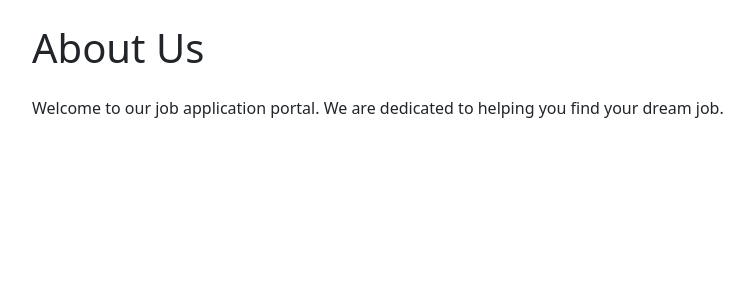
After one commit to siphiwemsibi/form_django-app, a Django app: page /about/ in a window 1280 px wide. The commit adds this page. Shown: the top 300 px of the page, without its empty margins (50-803 px from the left). Run offline with Django 5.2, Linux system fonts and the light colour scheme.

Commit message:
created a base html template. Added a about page

```diff
--- /dev/null
+++ b/job_application/templates/about.html
@@ -0,0 +1,8 @@
+{% extends "base.html" %}
+
+{% block content %}
+
+<h1 class="mt-4 mb-4">About Us</h1>
+<p>Welcome to our job application portal. We are dedicated to helping you find your dream job.</p>
+
+{% endblock %}
--- /dev/null
+++ b/job_application/templates/base.html
@@ -0,0 +1,17 @@
+<!DOCTYPE html>
+<html lang="en">
+<head>
+    <meta charset="UTF-8">
+    <meta name="viewport" content="width=device-width, initial-scale=1", shrink-to-fit=no>
+    <link rel="stylesheet" href="https://cdn.jsdelivr.net/npm/bootstrap@5.1.3/dist/css/bootstrap.min.css">
+    <title>Index</title>
+</head>
+<body>
+    <div class="container">
+    {% block content %}
+    {% endblock %}
+    </div>
+    <script src="https://code.jquery.com/jquery-3.6.0.min.js"></script>
+    <script src="https://cdn.jsdelivr.net/npm/bootstrap@5.1.3/dist/js/bootstrap.min.js"></script>
+</body>
+</html>
--- a/job_application/urls.py
+++ b/job_application/urls.py
@@ -3,4 +3,5 @@ from . import views
 
 urlpatterns = [
     path('', views.index, name='index'),
+    path('about/', views.about, name='about'),
 ]
--- a/job_application/views.py
+++ b/job_application/views.py
@@ -40,3 +40,7 @@ def index(request):
             messages.success(request, 'Your application has been submitted successfully.')
 
     return render(request, 'index.html')
+
+
+def about(request):
+    return render(request, 'about.html')
```
Also changed, not shown: job_application/templates/index.html (+5 -15 lines).
